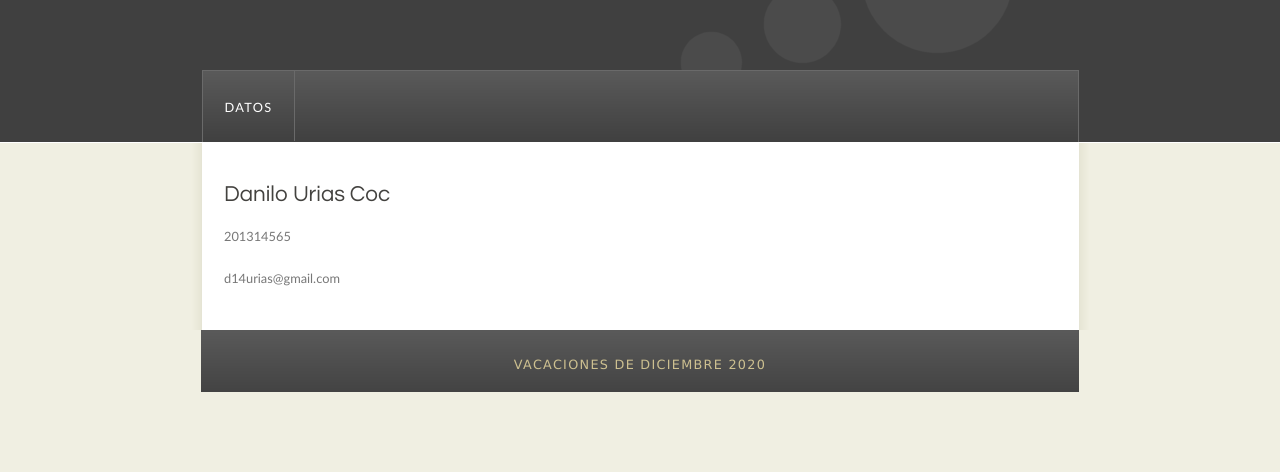
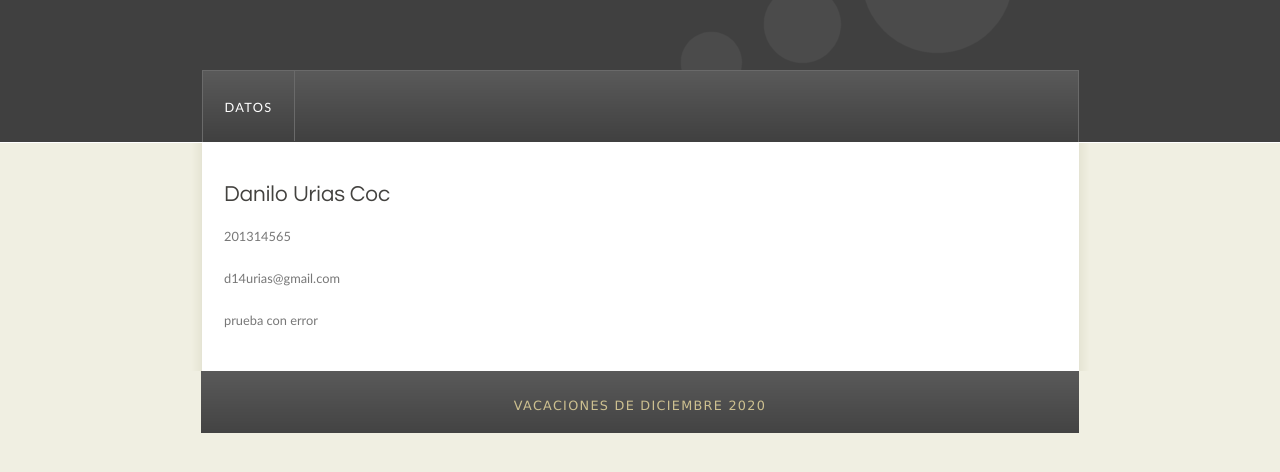
Before and after one commit to durias/Practica_SA, a website: page index.html in a window 1280 px wide. Shown: the part 108-580 px from the top of the page. Drawn offline with Linux system fonts and the light colour scheme.

Commit message:
Update index.html

```diff
--- a/index.html
+++ b/index.html
@@ -34,6 +34,7 @@
         <h1>Danilo Urias Coc</h1>
         <p>201314565</p>
         <p>d14urias@gmail.com</p>
+        <p>prueba con error</p>
       </div>
     </div>
     <div id="footer">
```
